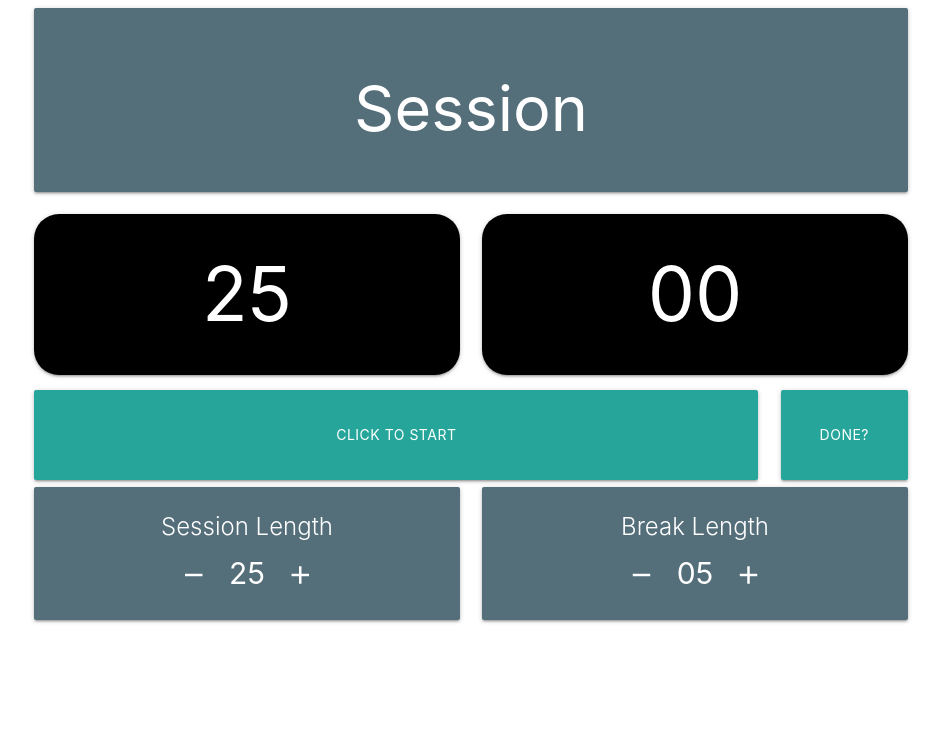
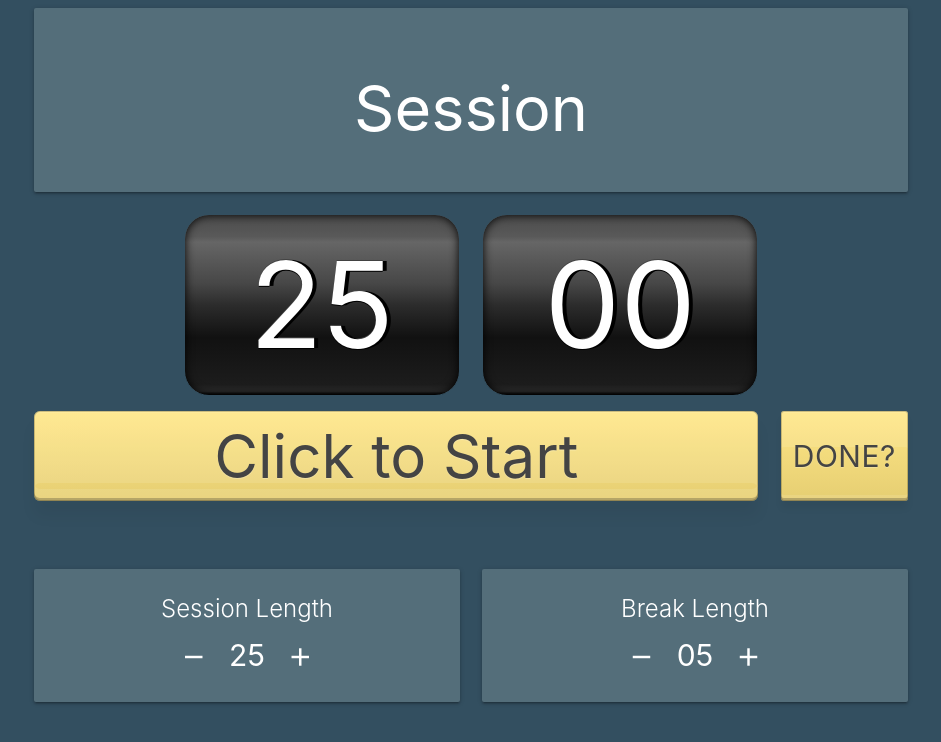
Before and after one commit to morriscasey/pomodoro, a plain HTML site: page index.html in a window 1280 px wide. Shown: the whole page, without its empty margins (169-1110 px from the left). Drawn offline with nearby package versions, Linux system fonts and the light colour scheme.

Commit message:
More colorful version

```diff
--- a/css/pomodoroStyle.css
+++ b/css/pomodoroStyle.css
@@ -1,24 +1,113 @@
+body{
+  background-color: #334F60;
+}
 #raiseBreak,#lowerBreak,#raiseSession, #lowerSession,#sessionField, #breakField{
   font-size: 2rem;
   vertical-align: middle;
 }
 
 #displaySeconds, #displayMinutes{
-  font-size: 5rem;
-}
-
-.timer {
-  border-radius: 25px;
-
+  font-size: 8rem;
 }
 
 #start, #reset, #pause {
   height: 6rem;
 }
 
+#start, #pause{
+  font-size: 4rem;
+}
+
+#reset{
+  font-size: 2rem;
+}
 
 
+.timer {
+  margin: .5rem 0 1rem 0;
+  background-color: #000;
+  transition: box-shadow .25s;
+}
+#displayMinutes, #displaySeconds{
+  text-shadow: 2px 0 black, 0 1px black, 4px 0 black, 0 -1px #424242;
+}
+
+.timer {
+  -moz-box-shadow:    inset 0 0 10px #000000;
+ -webkit-box-shadow: inset 0 0 10px #000000;
+ box-shadow:         inset 0 0 10px #000000;
+  border-radius: 25px;
+  /* Permalink - use to edit and share this gradient: http://colorzilla.com/gradient-editor/#4c4c4c+0,595959+12,595959+12,666666+15,474747+38,2c2c2c+50,111111+68,1c1c1c+94,2b2b2b+98,2b2b2b+98,000000+100,131313+100 */
+  background: rgb(76,76,76); /* Old browsers */
+  background: -moz-linear-gradient(top,  rgba(76,76,76,1) 0%, rgba(89,89,89,1) 12%, rgba(89,89,89,1) 12%, rgba(102,102,102,1) 15%, rgba(71,71,71,1) 38%, rgba(44,44,44,1) 50%, rgba(17,17,17,1) 68%, rgba(28,28,28,1) 94%, rgba(43,43,43,1) 98%, rgba(43,43,43,1) 98%, rgba(0,0,0,1) 100%, rgba(19,19,19,1) 100%); /* FF3.6-15 */
+  background: -webkit-linear-gradient(top,  rgba(76,76,76,1) 0%,rgba(89,89,89,1) 12%,rgba(89,89,89,1) 12%,rgba(102,102,102,1) 15%,rgba(71,71,71,1) 38%,rgba(44,44,44,1) 50%,rgba(17,17,17,1) 68%,rgba(28,28,28,1) 94%,rgba(43,43,43,1) 98%,rgba(43,43,43,1) 98%,rgba(0,0,0,1) 100%,rgba(19,19,19,1) 100%); /* Chrome10-25,Safari5.1-6 */
+  background: linear-gradient(to bottom,  rgba(76,76,76,1) 0%,rgba(89,89,89,1) 12%,rgba(89,89,89,1) 12%,rgba(102,102,102,1) 15%,rgba(71,71,71,1) 38%,rgba(44,44,44,1) 50%,rgba(17,17,17,1) 68%,rgba(28,28,28,1) 94%,rgba(43,43,43,1) 98%,rgba(43,43,43,1) 98%,rgba(0,0,0,1) 100%,rgba(19,19,19,1) 100%); /* W3C, IE10+, FF16+, Chrome26+, Opera12+, Safari7+ */
+  filter: progid:DXImageTransform.Microsoft.gradient( startColorstr='#4c4c4c', endColorstr='#131313',GradientType=0 ); /* IE6-9 */
+  border: 1px solid #334F60;
+}
+
+.button {
+
+    background-image: -webkit-linear-gradient(hsla(0,0%,100%,.05), hsla(0,0%,0%,.1));
+    background-image:    -moz-linear-gradient(hsla(0,0%,100%,.05), hsla(0,0%,0%,.1));
+    background-image:     -ms-linear-gradient(hsla(0,0%,100%,.05), hsla(0,0%,0%,.1));
+    background-image:      -o-linear-gradient(hsla(0,0%,100%,.05), hsla(0,0%,0%,.1));
+    background-image:         linear-gradient(hsla(0,0%,100%,.05), hsla(0,0%,0%,.1));
+    border: none;
+    border-radius: .1em;
+    box-shadow: inset 0 0 0 1px hsla(0,0%,0%,.2),
+                inset 0 2px 0 hsla(0,0%,100%,.1),
+                inset 0 1.2em 0 hsla(0,0%,100%,0.1),
+                inset 0 -.2em 0 hsla(0,0%,100%,.1),
+                inset 0 -3px 0 hsla(0,0%,0%,.25),
+                0 .25em .25em hsla(0,0%,0%,.05);
+    color: #444;
+
+    margin: 0 .5em 1em;
+    padding: .5em 1.5em .75em;
+    position: relative;
+    text-decoration: none;
+    text-shadow: 0 1px 1px hsla(0,0%,100%,.25);
+    vertical-align: middle;
+}
+
+
+.button:hover {
+    outline: none;
+}
+.button:hover,
+.button:focus {
+    box-shadow: inset 0 0 0 1px hsla(0,0%,0%,.2),
+                inset 0 2px 0 hsla(0,0%,100%,.1),
+                inset 0 1.2em 0 hsla(0,0%,100%,.1),
+                inset 0 -.2em 0 hsla(0,0%,100%,.1),
+                inset 0 -3px 0 hsla(0,0%,0%,.25),
+                inset 0 0 0 3em hsla(0,0%,100%,.2),
+                0 .25em .25em hsla(0,0%,0%,.05);
+}
+.button:active {
+    box-shadow: inset 0 0 0 1px hsla(0,0%,0%,.2),
+                inset 0 2px 0 hsla(0,0%,100%,.1),
+                inset 0 1.2em 0 hsla(0,0%,100%,.1),
+                inset 0 0 0 3em hsla(0,0%,100%,.2),
+                inset 0 .25em .5em hsla(0,0%,0%,.05),
+                0 -1px 1px hsla(0,0%,0%,.1),
+                0 1px 1px hsla(0,0%,100%,.25);
+}
+
+#displayMinutes, #displaySeconds{
+
+}
+@media (max-width: 1024px){
+  #reset{
+    font-size: 1.5rem;
+  }
+}
 @media (max-width: 425px) {
+  #start, #pause{
+    font-size: 2rem;
+  }
+
   .bottom-margin{
     margin-bottom: 1em;
   }
--- a/index.html
+++ b/index.html
@@ -18,31 +18,29 @@
     <div id="main" class="container">
       <div class="row">
         <div class="col s12">
-          <div class="card blue-grey darken-1">
+          <div id="titleBorder" class="card blue-grey darken-1" >
             <div class="card-content center-align white-text">
               <h1 id="title">Session</h1>
             </div>
           </div>
         </div>
-        <div class="col s6">
-          <div class="timer card black darken-1">
-            <div class="card-content center-align white-text">
-              <span id="displayMinutes">00</span>
-            </div>
+        <div class="col s6 m4 offset-m2">
+          <div class="timer valign-wrapper">
+              <span id="displayMinutes" class="white-text valign center-block">00</span>
           </div>
         </div>
-        <div class="col s6">
-          <div class="timer card black darken-1">
-            <div class="card-content center-align white-text">
-              <span id="displaySeconds">00</span>
-            </div>
+
+        <div class="col s6 m4 offset-m2 pull-m2">
+          <div class="timer valign-wrapper">
+              <span id="displaySeconds" class="white-text valign center-block">00</span>
           </div>
         </div>
           <div class="bottom-margin center-align col s12 m10">
-            <button id="start" class="col s12 btn waves-effect waves-light">Click to Start</button>
+            <button id="start" class="amber accent-1 button col s12">Click to Start</button>
           </div>
+
           <div class="bottom-margin center-align col s12 m2">
-            <button id="reset" class="col s12 btn waves-effect waves-light">Done?</button>
+            <button id="reset" class="amber accent-1 button col s12 btn waves-effect waves-light">Done?</button>
           </div>
           <div class="col s12 m6">
             <div class="card blue-grey darken-1">
```
